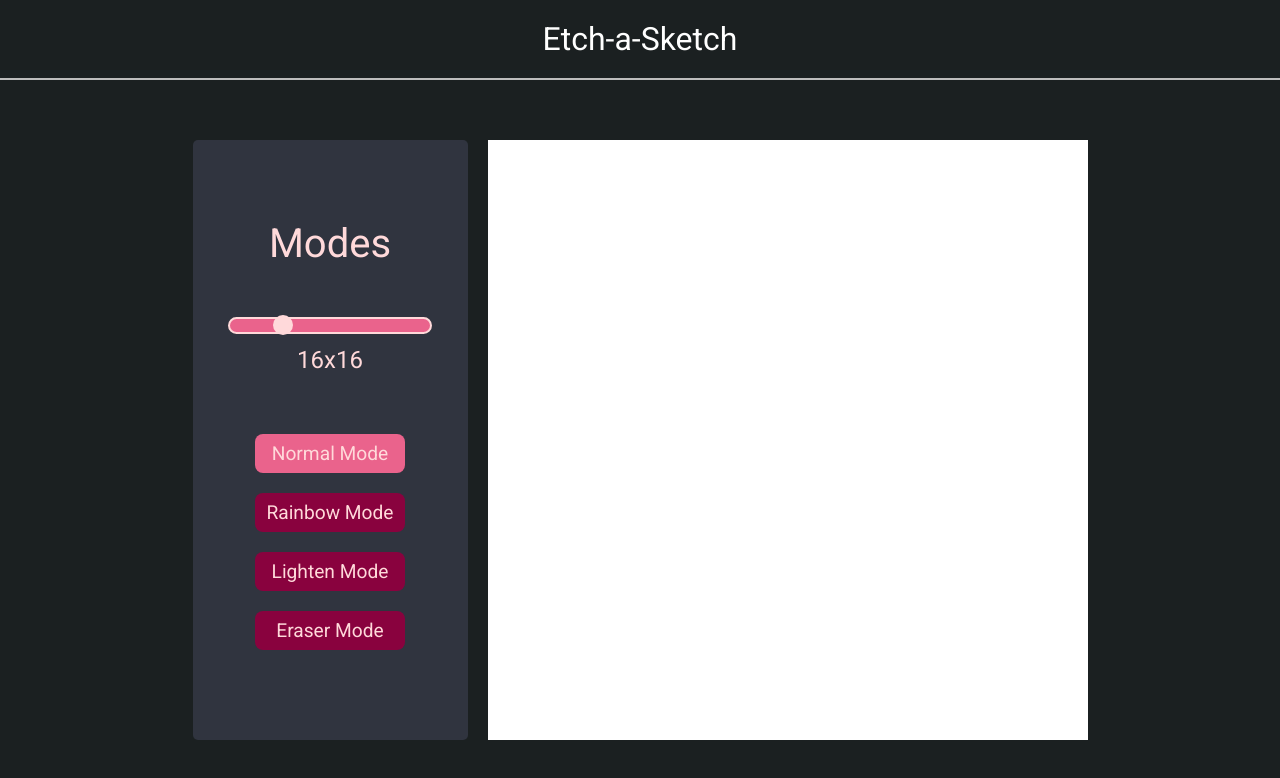
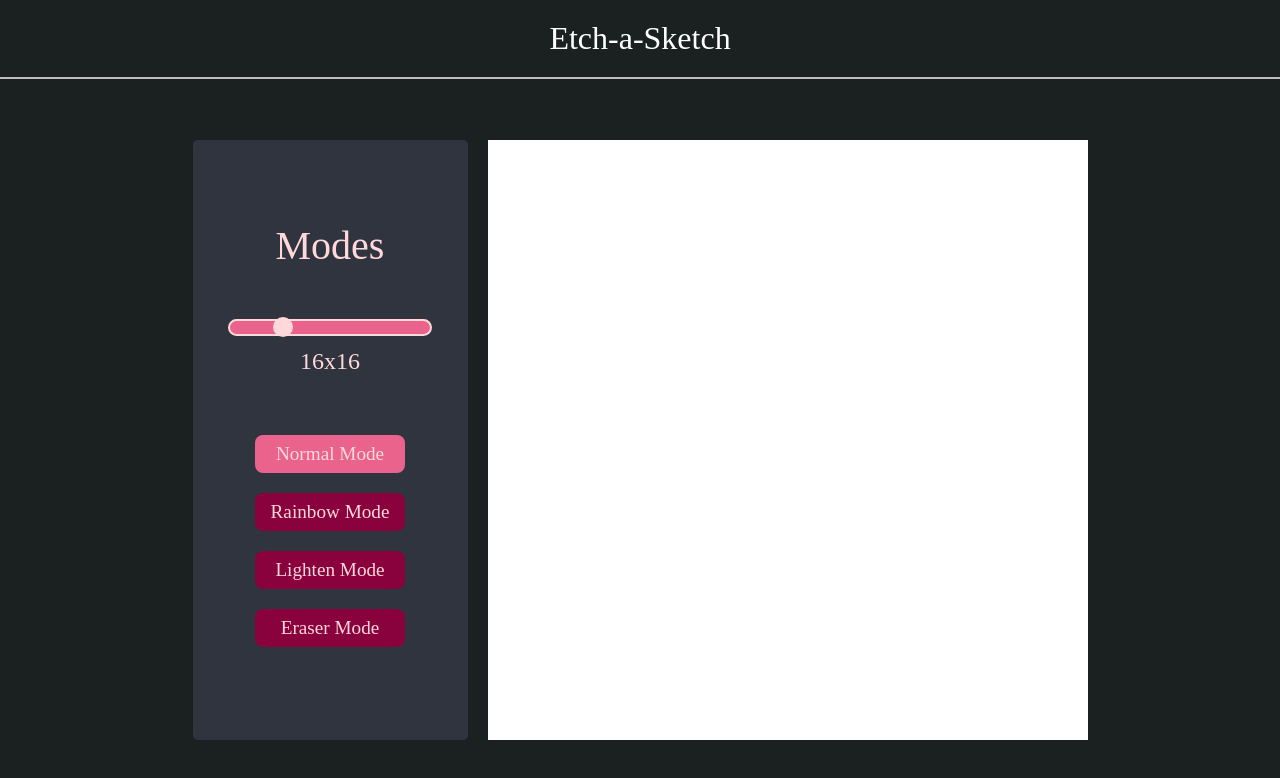
Before and after one commit to conormoran12/Etch-a-sketch, a plain HTML site: page index.html in a window 1280 px wide. Drawn offline with Linux system fonts and the light colour scheme.

Commit message:
HTML and CSS Edits

```diff
--- a/index.html
+++ b/index.html
@@ -5,9 +5,9 @@
     <meta name="viewport" content="width=device-width, initial-scale=1.0">
     <title>Document</title>
     <link rel="stylesheet" href="styles.css">
-    <link rel="preconnect" href="https://fonts.googleapis.com">
+    <!--<link rel="preconnect" href="https://fonts.googleapis.com">
     <link rel="preconnect" href="https://fonts.gstatic.com" crossorigin>
-    <link href="https://fonts.googleapis.com/css2?family=Roboto&display=swap" rel="stylesheet">
+    <link href="https://fonts.googleapis.com/css2?family=Roboto&display=swap" rel="stylesheet">-->
     <script defer src="etch-a-sketch.js"></script>
 </head>
 <body>
--- a/styles.css
+++ b/styles.css
@@ -1,6 +1,6 @@
 * {
     margin: 0;
-    font-family: 'Roboto', sans-serif;
+    /*font-family: 'Roboto', sans-serif;*/
 }
 
 body {
```
